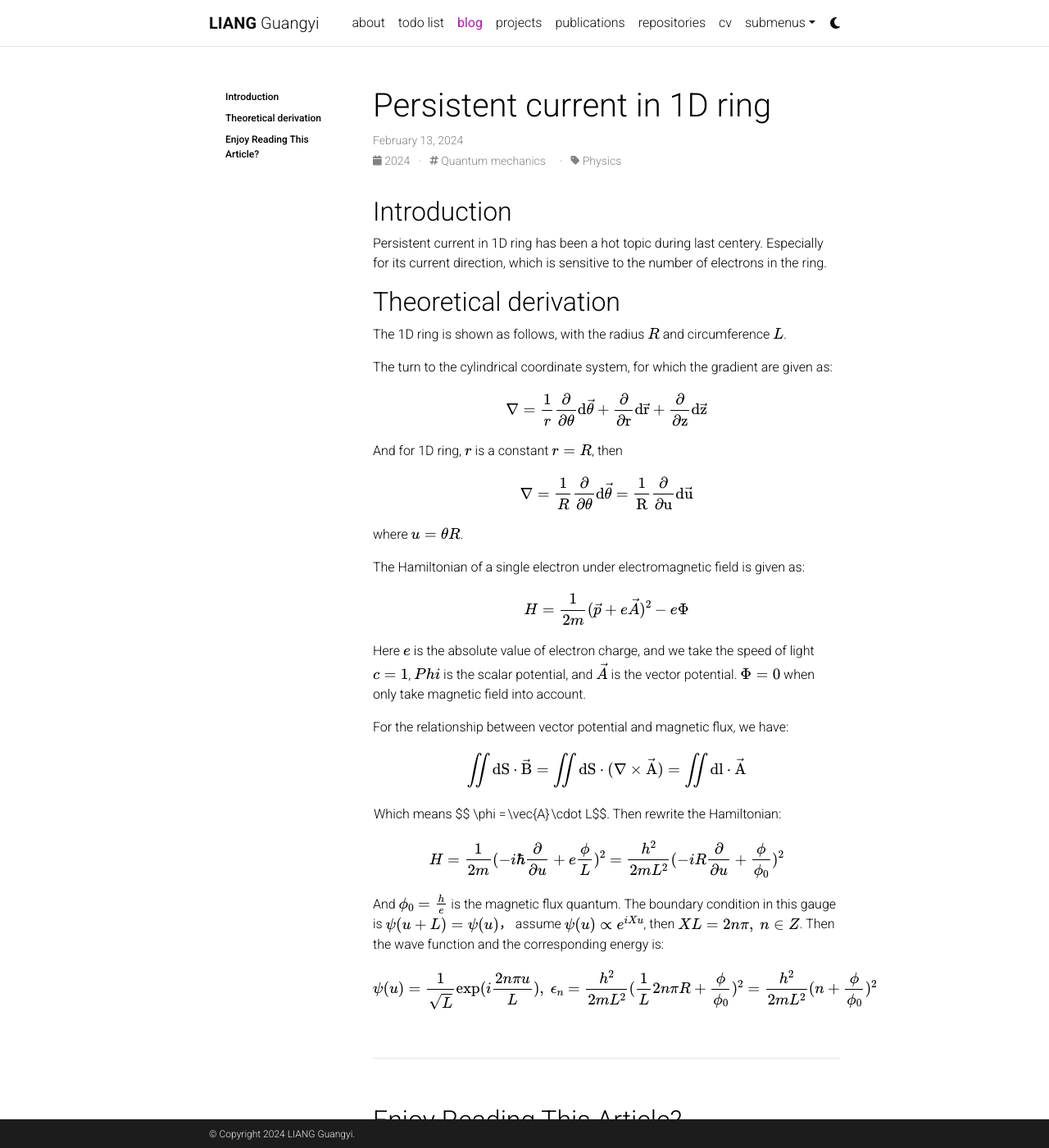
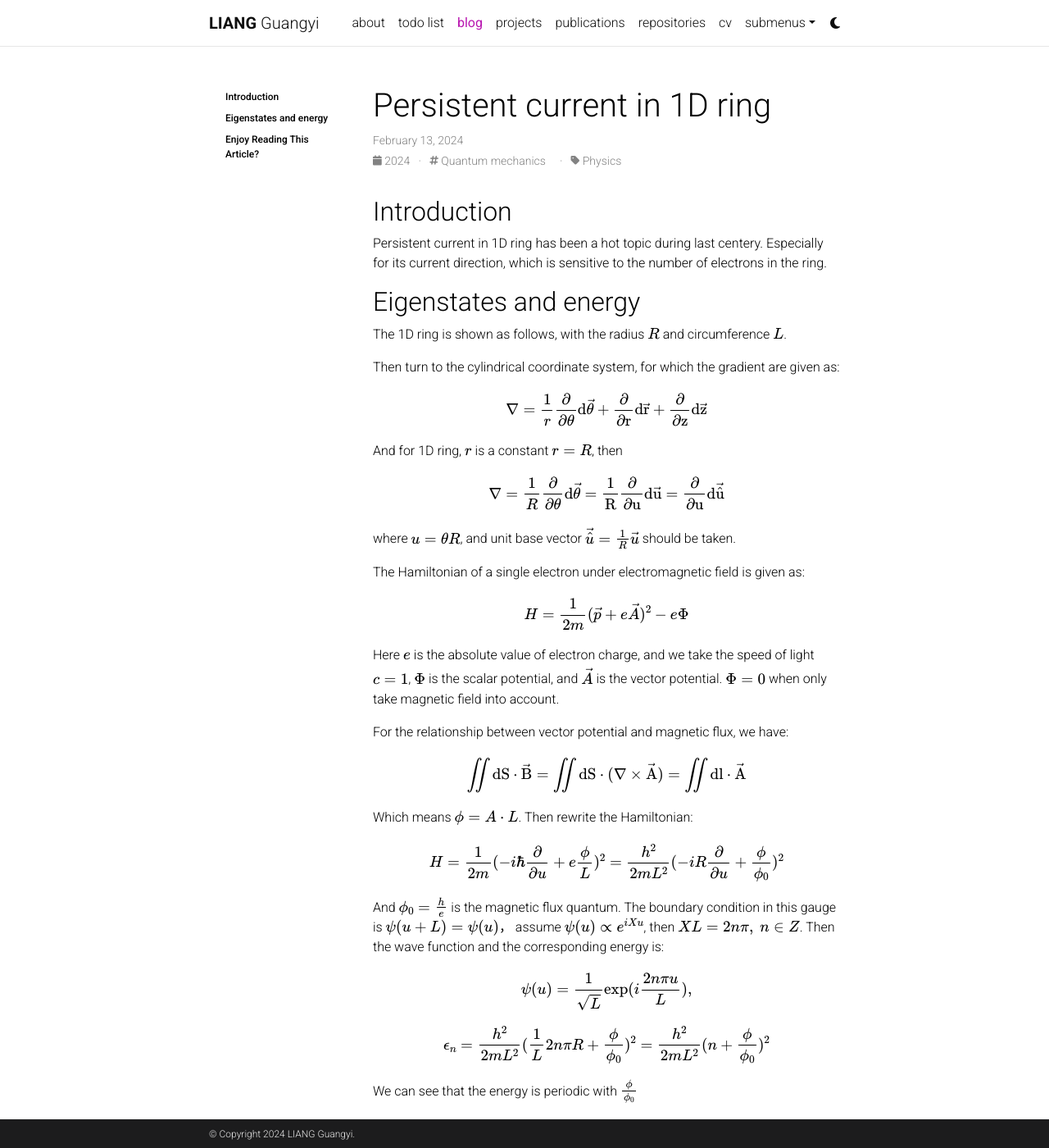
Before and after one commit to liangguangyii/liangguangyii.github.io, a Jekyll site: the page built from _posts/2024-3-3-notes-phy-persistent-current.md, in a window 1280 px wide and 1400 px high. Shown: the whole window at 82% size. Built offline with Jekyll 4.4.1, drawn with Linux system fonts in a browser that asks for light colours; some web fonts are replaced; comment, search, counter and statistics services are not loaded; a style sheet for code colours, icons or effects is not loaded; some of the changed text lies outside the part shown.

```diff
--- a/_posts/2024-3-3-notes-phy-persistent-current.md
+++ b/_posts/2024-3-3-notes-phy-persistent-current.md
@@ -15,7 +16,7 @@
 
 Persistent current in 1D ring has been a hot topic during last centery. Especially for its current direction, which is sensitive to the number of electrons in the ring.
 
-## Theoretical derivation
+## Eigenstates and energy
 
 The 1D ring is shown as follows, with the radius $$R$$ and circumference $$L$$.
 
@@ -32,30 +33,39 @@
 
 
 
-The turn to the cylindrical coordinate system, for which the gradient are given as:
+Then turn to the cylindrical coordinate system, for which the gradient are given as:
 
 $$ \nabla = \frac{1}{r} \frac{ \partial}{ \partial \theta} \rm{d} \vec{ \theta} + \frac{ \partial }{ \partial r} \rm{d} \vec{r} + \frac{ \partial}{ \partial z} \rm{d} \vec{z} $$
 
 And for 1D ring, $$r$$ is a constant $$r = R$$, then
 
-$$\nabla = \frac{1}{R} \frac{ \partial}{ \partial \theta} \rm{d} \vec{ \theta} = \frac{1}{R} \frac{ \partial}{ \partial u} \rm{d} \vec{u}$$
+$$\nabla = \frac{1}{R} \frac{ \partial}{ \partial \theta} \rm{d} \vec{ \theta} = \frac{1}{R} \frac{ \partial}{ \partial u} \rm{d} \vec{u} = \frac{ \partial }{ \partial u} \rm{d} \vec{\hat{u}}$$
 
-where $$ u = \theta R$$.
+where $$ u = \theta R$$, and unit base vector $$ \vec{\hat{u}} = \frac{1}{R} \vec{u} $$ should be taken.
 
 The Hamiltonian of a single electron under electromagnetic field is given as:
 
 $$ H = \frac{1}{2 m} ( \vec{p} + e \vec{A} )^{2} - e \Phi $$
 
-Here $$e$$ is the absolute value of electron charge, and we take the speed of light $$c = 1$$, $$Phi$$ is the scalar potential, and $$\vec{A}$$ is the vector potential. $$\Phi=0$$ when only take magnetic field into account.
+Here $$e$$ is the absolute value of electron charge, and we take the speed of light $$c = 1$$, $$\Phi$$ is the scalar potential, and $$\vec{A}$$ is the vector potential. $$\Phi=0$$ when only take magnetic field into account.
 
 For the relationship between vector potential and magnetic flux, we have:
 
 $$ \iint \rm{d} S \cdot \vec{B} = \iint \rm{d} S \cdot ( \nabla \times \vec{A} ) = \iint \rm{d} l \cdot \vec{A} $$
 
-Which means $$ \phi = |\vec{A}| \cdot L$$. Then rewrite the Hamiltonian:
+Which means $$ \phi =  A \cdot L$$. Then rewrite the Hamiltonian:
 
 $$ H = \frac{1}{2m}(-i \hbar \frac{ \partial}{ \partial u} + e \frac{ \phi}{ L})^{2} = \frac{h^2}{2mL^2} ( - i R \frac{ \partial}{ \partial u} + \frac{ \phi}{ {\phi}_{0}})^2 $$
 
 And $$ \phi_{0} = \frac{h}{e}$$ is the magnetic flux quantum. The boundary condition in this gauge is $$ \psi(u + L) = \psi(u) $$， assume $$ \psi(u) \propto e^{i X u} $$, then $$ XL = 2 n \pi, \ n \in Z $$. Then the wave function and the corresponding energy is:
 
-$$ \psi(u) = \frac{1}{ \sqrt{L} } \exp(i \frac{2n \pi u}{L}), \ { \epsilon}_{n} = \frac{h^2}{2mL^2} ( \frac{1}{L} 2n \pi R + \frac{\phi}{\phi_0})^2 = \frac{h^2}{2mL^2} ( n + \frac{\phi}{\phi_0})^2  $$
+$$ \psi(u) = \frac{1}{ \sqrt{L} } \exp(i \frac{2n \pi u}{L}), $$
+
+$$ { \epsilon}_{n} = \frac{h^2}{2mL^2} ( \frac{1}{L} 2n \pi R + \frac{\phi}{\phi_0})^2 = \frac{h^2}{2mL^2} ( n + \frac{\phi}{\phi_0})^2  $$
+
+We can see that the energy is periodic with $$ \frac{\phi}{\phi_0} $$
+
+
+### Gauge transformation
+
+The vector potential $$ \vec{A} $$ is not unique $$ \vec{A}' = \vec{A} + \nabla \Lambda$$, we can say $$ \vec{A}'$$ is in the different gauge. All the physical quantities are gauge invariant, though the Schrödinger equation and the boundary condition are not, that means we could choose the gauge to simplify the calculation.
```
Also changed, not shown: other parts of _posts/2024-3-3-notes-phy-persistent-current.md (+1 -0 lines).
